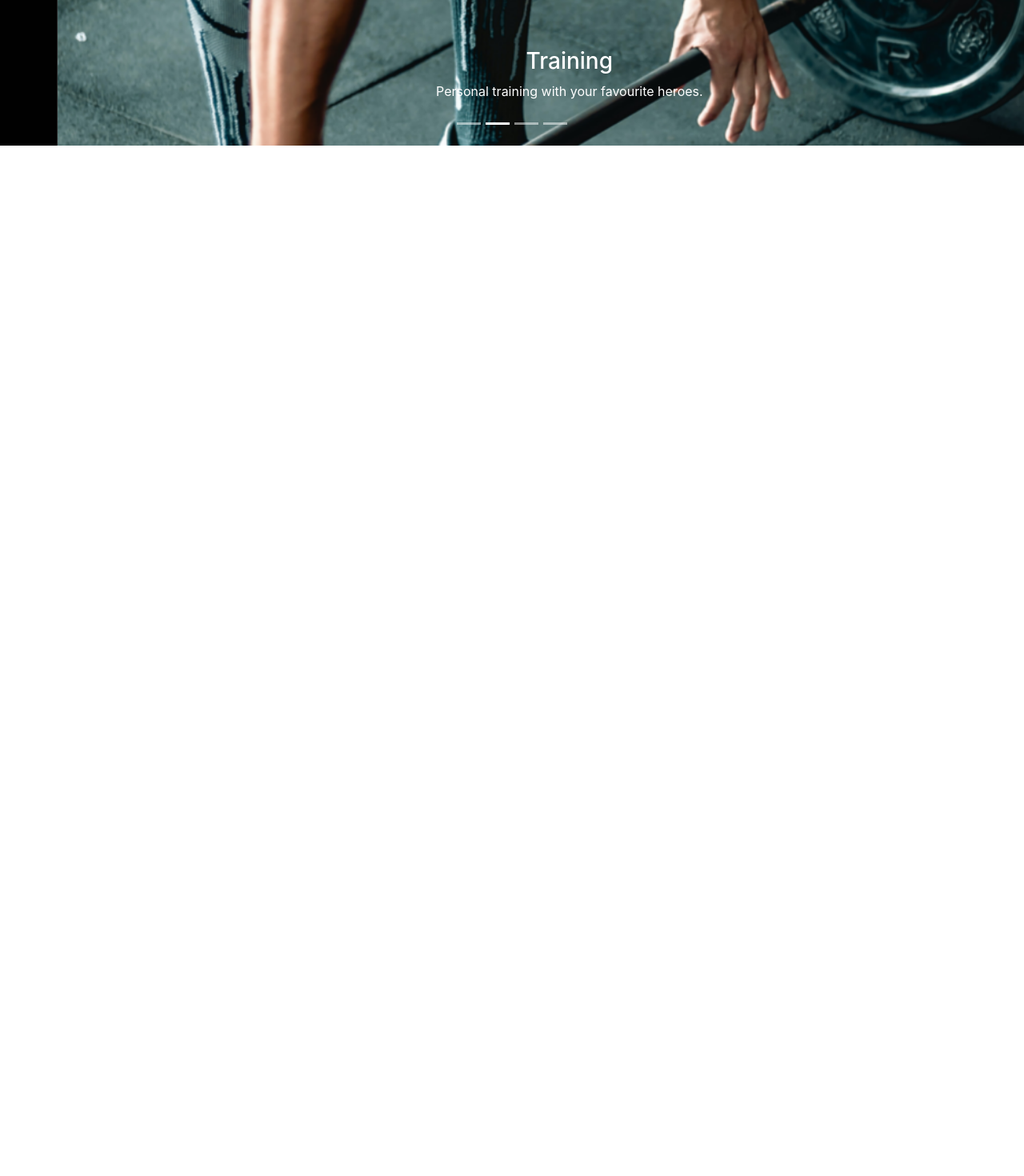
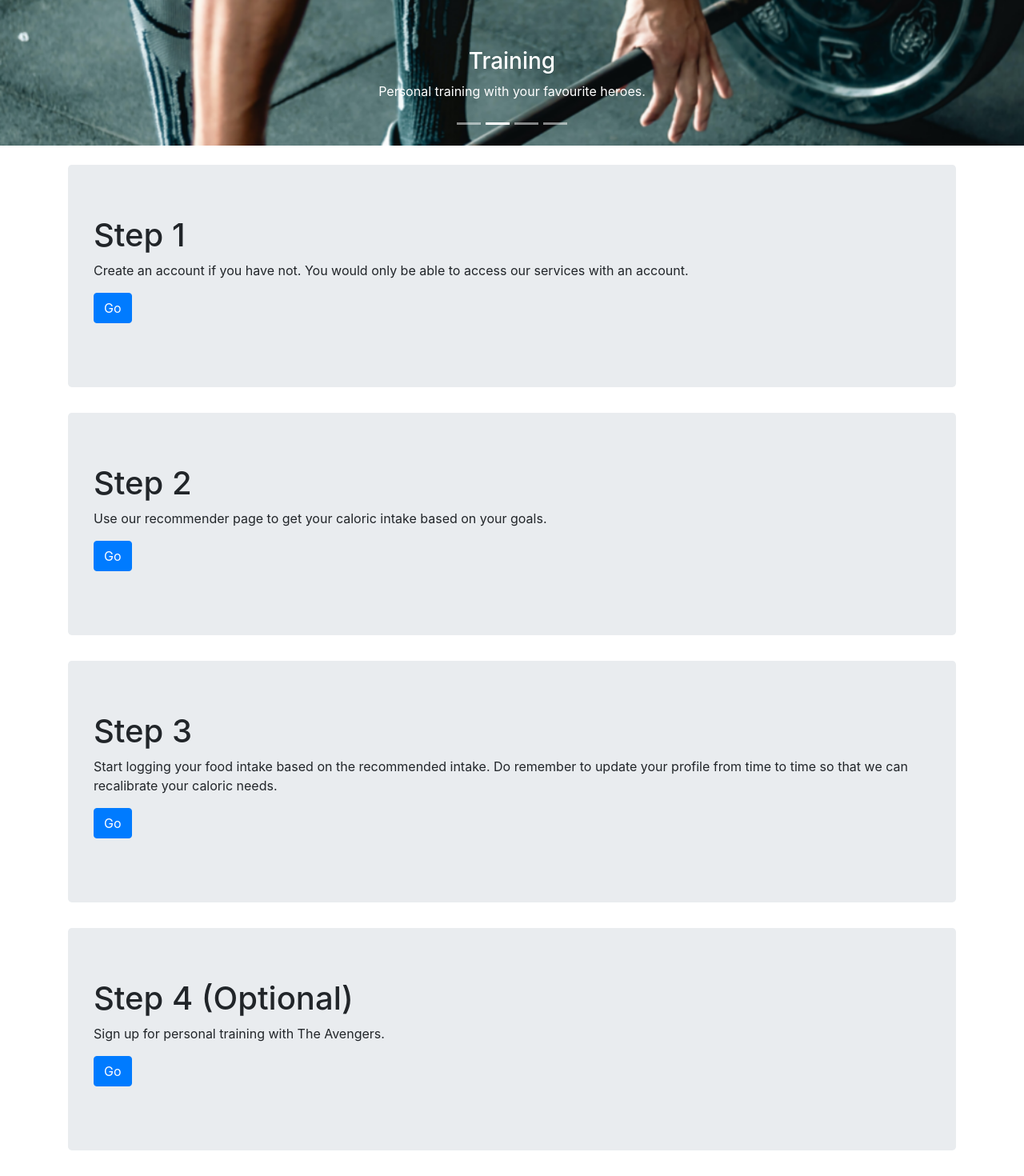
Before and after one commit to dcchan98/Fury_Fitness, a React (Create React App) app: page / in a window 1280 px wide. Shown: the part 402-1872 px from the top of the page at 80% size. Before the commit the page ends 800 px from the top, so only its background shows below. Built offline with nearby package versions, Linux system fonts and the light colour scheme; no server answers.

Commit message:
Finish homepage up

```diff
--- a/src/components/HomeCarousell.js
+++ b/src/components/HomeCarousell.js
@@ -38,7 +38,7 @@ export default function HomeCarousell() {
 					/>
 					<Carousel.Caption>
 						<h3>Diet</h3>
-						<p>Keep track of your diet with our calorie counter.</p>
+						<p>Log of your diet with our calorie counter.</p>
 					</Carousel.Caption>
 				</Carousel.Item>
 
@@ -49,7 +49,7 @@ export default function HomeCarousell() {
 						alt='Third slide'
 					/>
 					<Carousel.Caption>
-						<h3>Recommender</h3>
+						<h3>Log and Track</h3>
 						<p>Make use of our caloric recommender to get you started.</p>
 					</Carousel.Caption>
 				</Carousel.Item>
--- /dev/null
+++ b/src/components/Steps.js
@@ -0,0 +1,53 @@
+/** @format */
+
+import React from "react";
+import Jumbotron from "react-bootstrap/Jumbotron";
+import Button from "react-bootstrap/Button";
+
+import { Link } from "react-router-dom";
+
+export default function Steps() {
+	return (
+		<div className ="container">
+			<Jumbotron>
+				<h1>Step 1</h1>
+				<p>
+					Create an account if you have not. You would only be able to access our services with an account.
+				</p>
+				<p>
+				<Link className ="btn btn-primary"to='/profile'>Go</Link>
+				</p>
+			</Jumbotron>
+
+			<Jumbotron>
+				<h1>Step 2</h1>
+				<p>
+					Use our recommender page to get your caloric intake based on your goals.
+				</p>
+				<p>
+				<Link className ="btn btn-primary"to='/Recommender'>Go</Link>
+				</p>
+			</Jumbotron>
+
+			<Jumbotron>
+				<h1>Step 3</h1>
+				<p>
+					Start logging your food intake based on the recommended intake. Do remember to update your profile from time to time so that we can recalibrate your caloric needs.
+				</p>
+				<p>
+				<Link className ="btn btn-primary"to='/Tracker'>Go</Link>
+				</p>
+			</Jumbotron>
+
+      <Jumbotron>
+				<h1>Step 4 (Optional)</h1>
+				<p>
+					Sign up for personal training with The Avengers.
+				</p>
+				<p>
+				<Link className ="btn btn-primary"to='/shop'>Go</Link>
+				</p>
+			</Jumbotron>
+		</div>
+	);
+}
--- a/src/pages/HomePage.js
+++ b/src/pages/HomePage.js
@@ -6,11 +6,15 @@ import React from "react";
 
 import HomeCarousell from "../components/HomeCarousell"
 
+import Steps from "../components/Steps"
+
 export default function HomePage() {
 	const source = './images/heroes/Nick-Fury.jpg'
 	return (
 		<>
 			<HomeCarousell/>
+			<br/>
+			<Steps/>
 
 		</>
 	);
--- a/src/pages/RecommenderPage.js
+++ b/src/pages/RecommenderPage.js
@@ -5,8 +5,30 @@ import PercentageChart from "../components/PercentageChart";
 import { connect } from "react-redux";
 
 function RecommenderPage(props) {
-	return (<h1>Recommender</h1>)
+	if (props.currentUser != null) {
+		return (
+			<div className='container'>
+				{`${props.currentUser.displayName}'s `}
+				<br />
+				<h1>Caloric Tracker</h1>
+				<br />
 
+				<PercentageChart/>
+
+				<FoodInput />
+
+				<br />
+				<br />
+				<FoodTable />
+			</div>
+		);
+	} else {
+		return (
+			<div className='container'>
+				<h1>Log In or Sign Up to use the Recommender</h1>
+			</div>
+		);
+	}
 }
 
 const mapStateToProps = (state) => {
```
Also changed, not shown: 1 other file (tests, documents, lock files or other folders).
